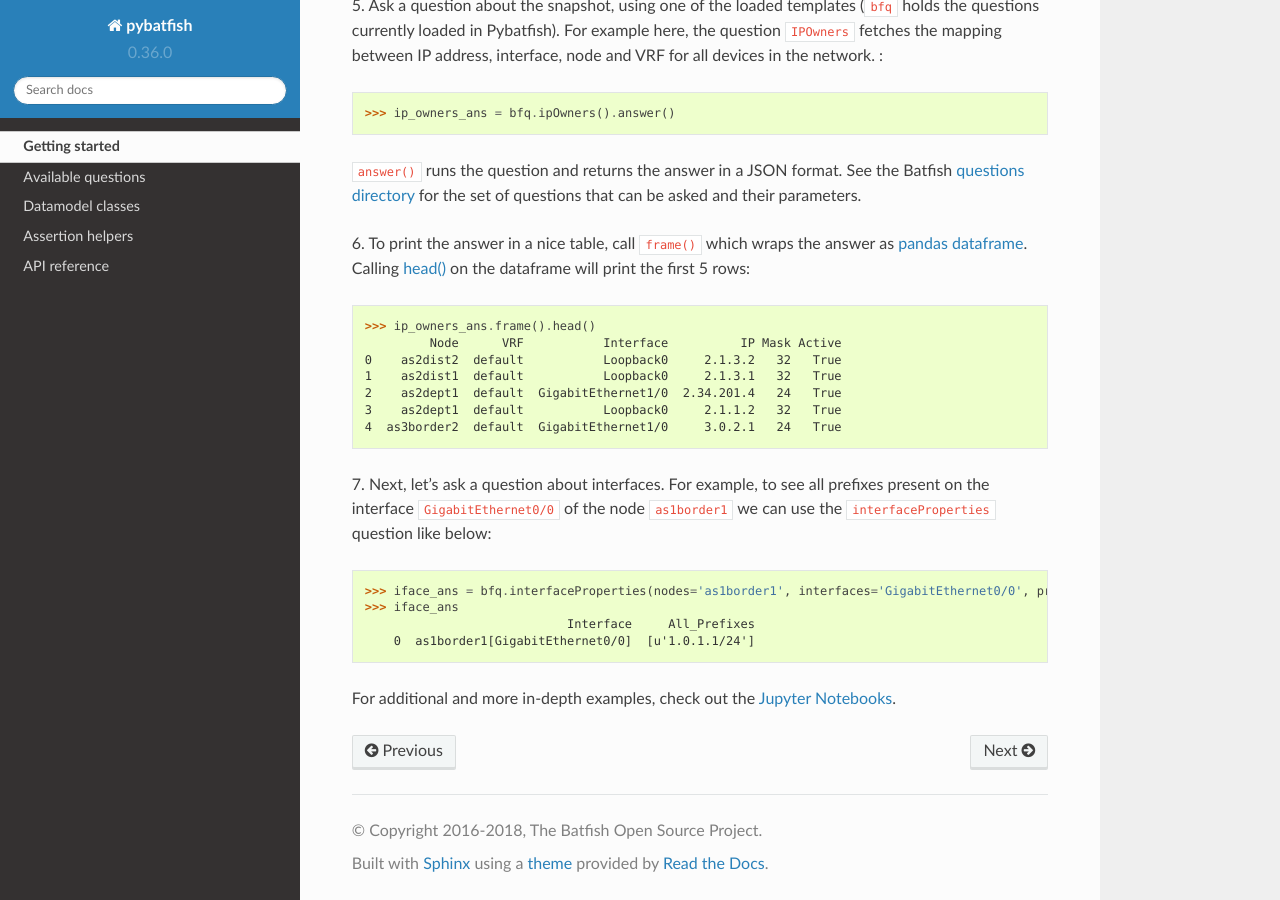
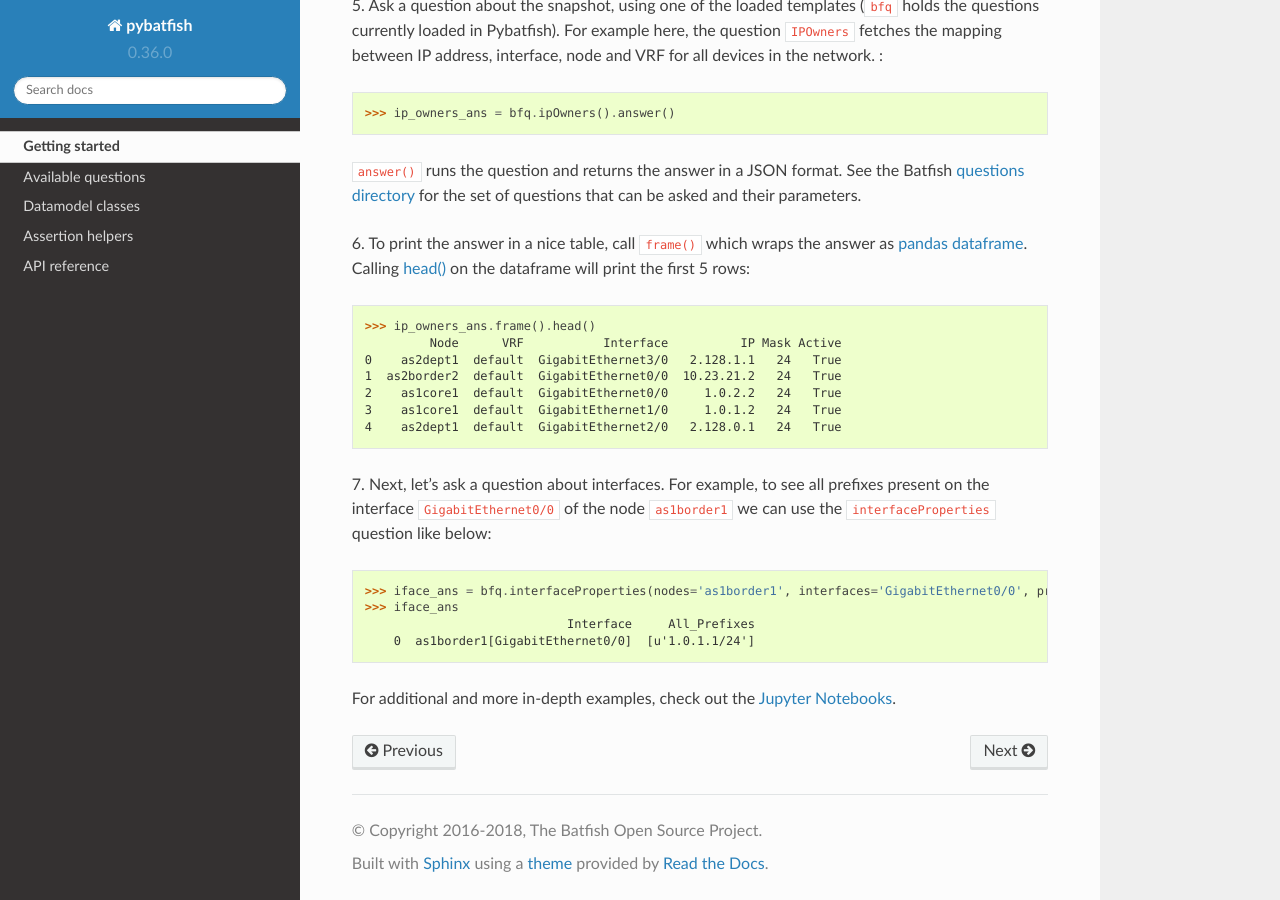
Before and after one commit to batfish/pybatfish, a Sphinx documentation site: the page built from docs/source/quickstart.rst, in a window 1280 px wide and 900 px high, scrolled down 930 px. Built offline with Sphinx 7.4.7 and the Read the Docs theme 2.0.0, drawn with Linux system fonts in a browser that asks for light colours.

Commit message:
quickstart: update refs after batfish/batfish#5258

```diff
--- a/docs/source/quickstart.rst
+++ b/docs/source/quickstart.rst
@@ -43,11 +43,11 @@ on the dataframe will print the first 5 rows:
 
 >>> ip_owners_ans.frame().head()
          Node      VRF           Interface          IP Mask Active
-0    as2dist2  default           Loopback0     2.1.3.2   32   True
-1    as2dist1  default           Loopback0     2.1.3.1   32   True
-2    as2dept1  default  GigabitEthernet1/0  2.34.201.4   24   True
-3    as2dept1  default           Loopback0     2.1.1.2   32   True
-4  as3border2  default  GigabitEthernet1/0     3.0.2.1   24   True
+0    as2dept1  default  GigabitEthernet3/0   2.128.1.1   24   True
+1  as2border2  default  GigabitEthernet0/0  10.23.21.2   24   True
+2    as1core1  default  GigabitEthernet0/0     1.0.2.2   24   True
+3    as1core1  default  GigabitEthernet1/0     1.0.1.2   24   True
+4    as2dept1  default  GigabitEthernet2/0   2.128.0.1   24   True
 
 7. Next, let's ask a question about interfaces. For example, to see all prefixes present on the interface
 ``GigabitEthernet0/0`` of the node ``as1border1`` we can use the ``interfaceProperties`` question like below:
```
